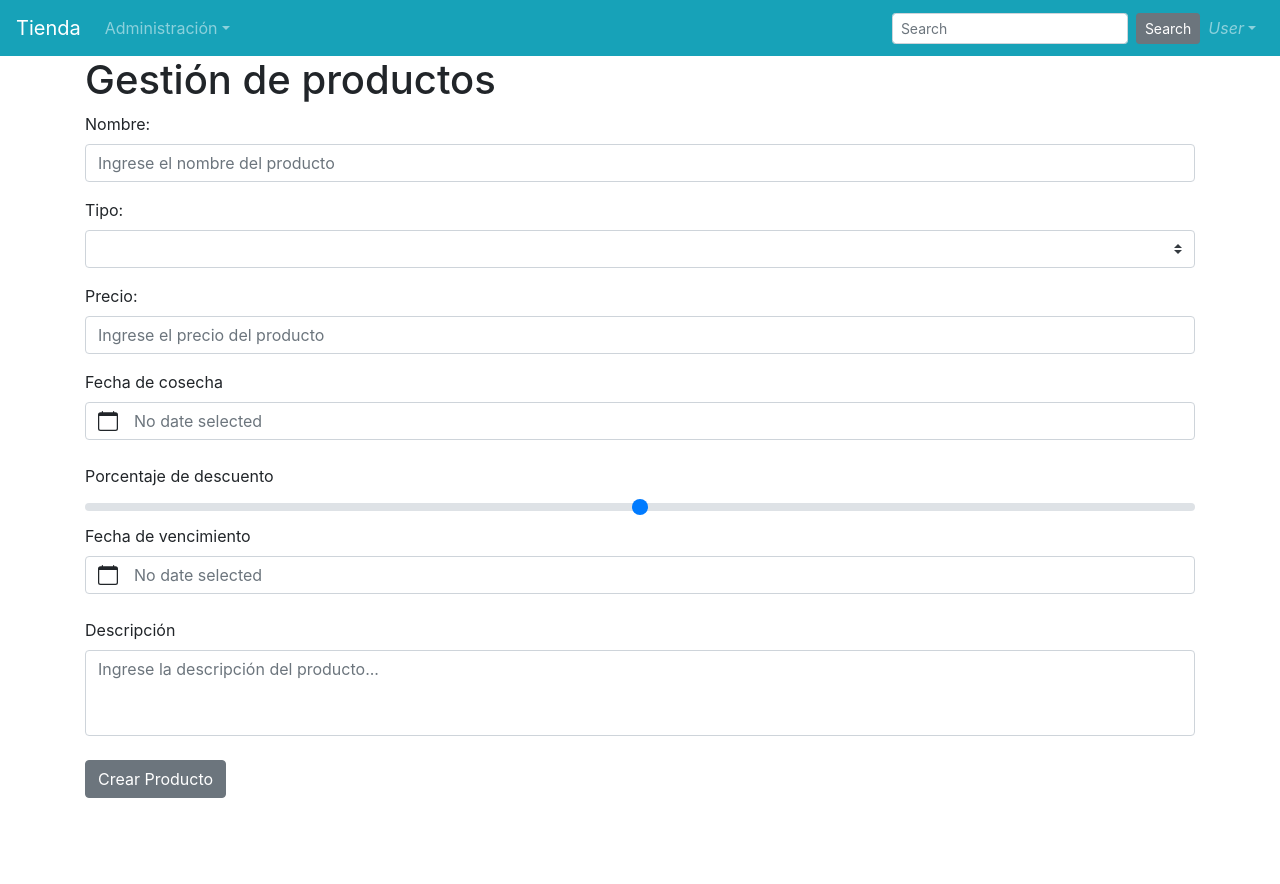
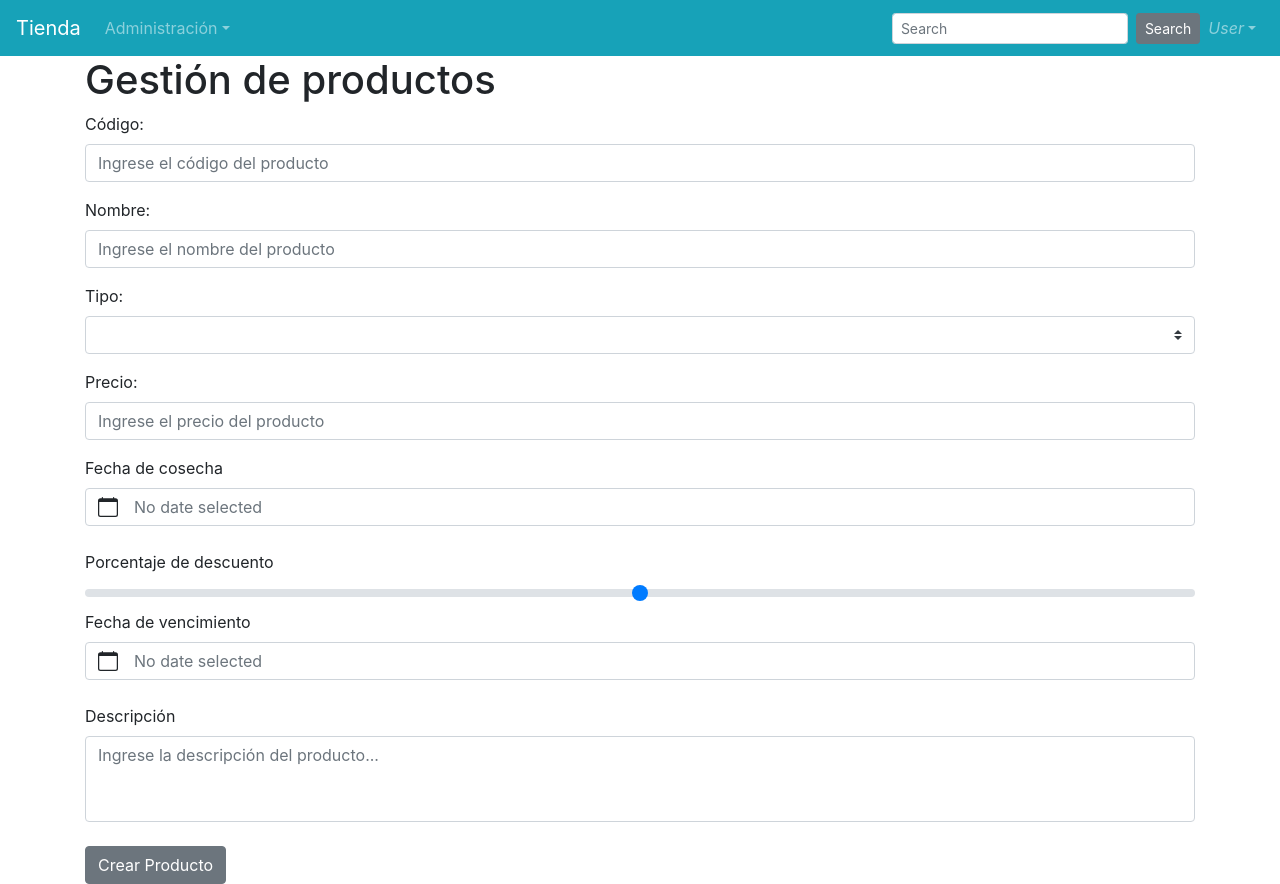
Before and after one commit to saurmo/desarrollo-web-frontend, a Nuxt app: page /productos in a window 1280 px wide. Before the commit the page ends 800 px from the top, so only its background shows below. Built offline with nearby package versions, Linux system fonts and the light colour scheme.

Commit message:
Crear producto

```diff
--- a/package.json
+++ b/package.json
@@ -14,9 +14,11 @@
     "bootstrap-vue": "^2.21.2",
     "core-js": "^3.19.3",
     "nuxt": "^2.15.8",
+    "vee-validate": "^4.6.9",
     "vue": "^2.6.14",
     "vue-server-renderer": "^2.6.14",
     "vue-template-compiler": "^2.6.14",
+    "vuelidate": "^0.7.7",
     "webpack": "^4.46.0"
   },
   "devDependencies": {}
--- a/pages/productos/index.vue
+++ b/pages/productos/index.vue
@@ -3,13 +3,24 @@
     <b-container>
       <h1>Gestión de productos</h1>
       <b-form action="javascript:void(0)" @submit="createProduct()">
+        <!-- ID -->
+        <b-form-group id="id_group" label="Código:" label-for="id">
+          <b-form-input
+            placeholder="Ingrese el código del producto"
+            type="text"
+            id="id"
+            v-model="product.id"
+            required
+          ></b-form-input>
+        </b-form-group>
+
         <!-- Nombre -->
         <b-form-group id="name_group" label="Nombre:" label-for="name">
           <b-form-input
-            required
             placeholder="Ingrese el nombre del producto"
             type="text"
             id="name"
+            required
             v-model="product.name"
           ></b-form-input>
         </b-form-group>
@@ -18,19 +29,19 @@
         <b-form-group id="type_group" label="Tipo:" label-for="type">
           <b-form-select
             id="tipo"
+            required
             v-model="product.type"
             :options="product_types"
-            required
           ></b-form-select>
         </b-form-group>
 
         <!-- Precio -->
         <b-form-group id="name_group" label="Precio:" label-for="price">
           <b-form-input
-            required
             placeholder="Ingrese el precio del producto"
             type="number"
             id="price"
+            required
             v-model="product.price"
           ></b-form-input>
         </b-form-group>
@@ -84,20 +95,33 @@ export default {
   // El state (data) se une a los inputs del html por medio del v-model
   data() {
     return {
-      message: "Hello Vue!",
       product: {},
-      nombre: "",
       product_types: ["Verdura", "Fruta"],
     };
   },
   // Metodos: Metodos a utilizar
   methods: {
-    changeMessage() {
-      this.message = "Buenas tardes, dllo web";
+    validateState(name) {
+      const { $dirty, $error } = this.$v.form[name];
+      return $dirty ? !$error : null;
     },
+    createProduct() {
 
-    createProduct() {
-      console.log(this.product);
+      const url = "http://localhost:3001/productos";
+      // this.$axios (Lib de axios instalada como complemento)
+
+      // Creación del httpRequest con el method post
+      this.$axios
+        .post(url, this.product)
+        .then((response) => {
+          // THEN solución de la promesa cuando resuelve (resolve)
+          alert(response.data.message);
+        })
+        .catch((error) => {
+          // CATCH solución de la promeda cuando rechaza (reject)
+          console.error(error);
+          alert("Ha ocurrido un error");
+        });
     },
   },
 };
```
Also changed, not shown: 1 other file (tests, documents, lock files or other folders).
